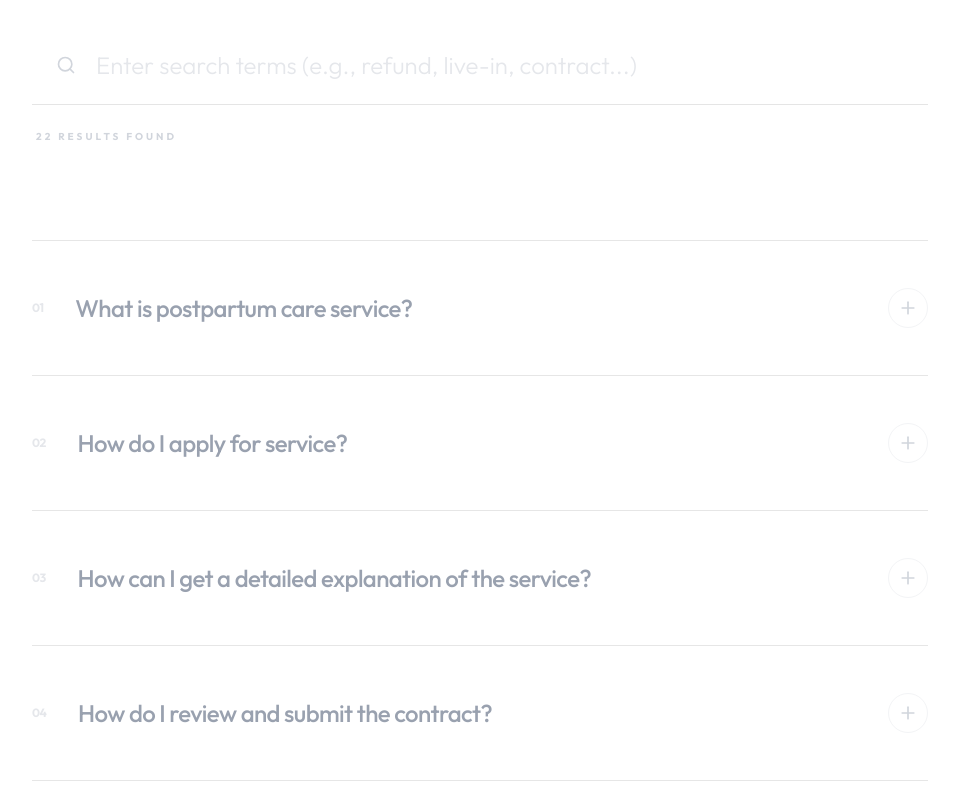
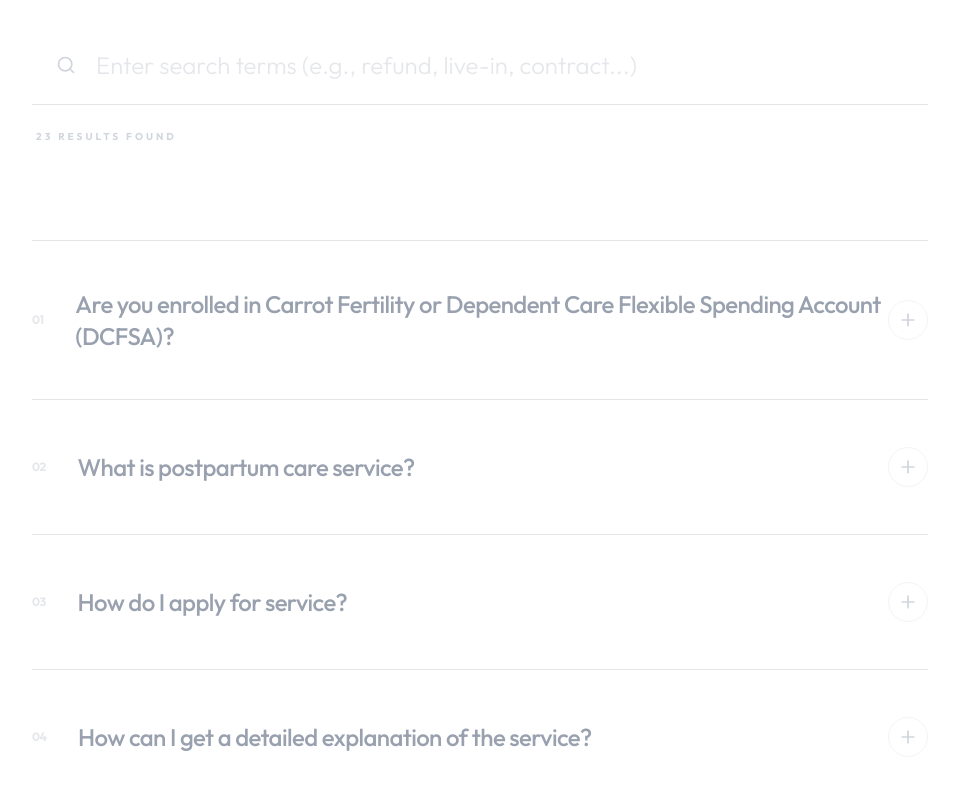
Before and after one commit to hanbrandon/happymom7080.com, a Next.js app: page /en/faq in a window 1280 px wide. Shown: the part 780-1580 px from the top of the page, without its empty margins (160-1119 px from the left). Built offline with nearby package versions, Linux system fonts and the light colour scheme.

Commit message:
added faq

```diff
--- a/messages/en/faq.json
+++ b/messages/en/faq.json
@@ -7,6 +7,10 @@
     "viewMore": "View More Questions",
     "searchPlaceholder": "Enter search terms (e.g., refund, live-in, contract...)",
     "items": [
+        {
+            "question": "Are you enrolled in Carrot Fertility or Dependent Care Flexible Spending Account (DCFSA)?",
+            "answer": "We are an officially certified postpartum caregiver agency where you can use Carrot Fertility insurance benefits, or Dependent Care Flexible Spending Account (DCFSA)."
+        },
         {
             "question": "What is postpartum care service?",
             "answer": "Postpartum care service is a specialized home-visit service for mothers to comfortably receive postpartum care at home during the 6-8 weeks following childbirth, supporting nutrition and health management for the mother and newborn care."
--- a/messages/en/pricing.json
+++ b/messages/en/pricing.json
@@ -29,8 +29,8 @@
     "babysitPrice": "{price} / 1 week (5days)",
     "babysitDeposit": "Deposit {deposit} + Balance {balance}",
     "babysitHours": "",
-    "carrotTitle": "Are you enrolled in Carrot Fertility?",
-    "carrotDesc": "We are an officially certified postpartum caregiver agency where you can use Carrot Fertility insurance benefits. Specialists qualified from Childbirth International and IAP Career College provide customized care to the mother.",
+    "carrotTitle": "Are you enrolled in Carrot Fertility or Dependent Care Flexible Spending Account (DCFSA)?",
+    "carrotDesc": "We are an officially certified postpartum caregiver agency where you can use Carrot Fertility insurance benefits, or Dependent Care Flexible Spending Account (DCFSA). Specialists qualified from Childbirth International and IAP Career College provide customized care to the mother.",
     "additionalFeesTitle": "Additional Fee Information",
     "additionalFeesDesc": "Additional fees are fully paid to the postpartum caregiver. If there are items that apply, please make sure to check those items when writing the contract.",
     "localCriteria": "※ Based on local (LA, OC) areas.",
--- a/messages/ko/faq.json
+++ b/messages/ko/faq.json
@@ -7,6 +7,10 @@
     "viewMore": "더 많은 질문 보기",
     "searchPlaceholder": "검색어를 입력하세요 (예: 환불, 입주, 계약...)",
     "items": [
+        {
+            "question": "Carrot Fertility 또는 Dependent Care Flexible Spending Account (DCFSA)를 이용하고 계신가요?",
+            "answer": "저희는 Carrot Fertility 보험 혜택이나 Dependent Care Flexible Spending Account (DCFSA)를 사용하실 수 있는 공식 인증된 산후조리 서비스 제공 기관입니다."
+        },
         {
             "question": "산후조리 서비스란 무엇인가요?",
             "answer": "산후조리 서비스란 출산 후 산욕기, 즉 분만 종료 후 6~8주 동안 산모님께서 가정에서 편안하게 산후관리를 받을 수 있도록 산모의 영양 및 건강관리, 신생아 돌보기 등을 지원하는 전문적인 교육을 수료한 가정방문 서비스입니다."
--- a/messages/ko/pricing.json
+++ b/messages/ko/pricing.json
@@ -26,8 +26,8 @@
     "babyCareType": "입주/출퇴근형",
     "liveInCommuting": "입주/출퇴근형",
     "babysitHours": "",
-    "carrotTitle": "보험 혜택(Carrot) 지원 안내",
-    "carrotDesc": "저희는 Carrot Fertility 보험 혜택을 사용하실 수 있는 공식 인증 산후도우미 업체입니다. Childbirth International 및 IAP Career College에서 자격을 취득한 전문가가 산모님께 맞춤 케어를 제공합니다.",
+    "carrotTitle": "Carrot Fertility 또는 Dependent Care Flexible Spending Account (DCFSA) 이용 안내",
+    "carrotDesc": "저희는 Carrot Fertility 보험 혜택이나 Dependent Care Flexible Spending Account (DCFSA)를 사용하실 수 있는 공식 인증된 산후조리 서비스 제공 기관입니다. Childbirth International 및 IAP Career College에서 자격을 취득한 전문가가 산모님께 맞춤 케어를 제공합니다.",
     "additionalFeesTitle": "추가 요금 안내",
     "additionalFeesDesc": "추가 요금은 산후관리사에게 전액 지급되는 금액입니다. 해당되는 항목이 있는 경우, 계약서 작성 시 반드시 해당 항목에 체크해 주시기 바랍니다.",
     "localCriteria": "※ 로컬(LA, OC) 지역 기준입니다.",
--- a/src/components/faq/FAQSearchList.tsx
+++ b/src/components/faq/FAQSearchList.tsx
@@ -10,7 +10,7 @@ export default function FAQSearchList() {
     const [searchQuery, setSearchQuery] = useState('');
     const [openIndex, setOpenIndex] = useState<number | null>(null);
 
-    const faqIndices = Array.from({ length: 22 }, (_, i) => i);
+    const faqIndices = Array.from({ length: 23 }, (_, i) => i);
 
     const filteredIndices = faqIndices.filter((index) => {
         const question = t(`items.${index}.question`).toLowerCase();
```
